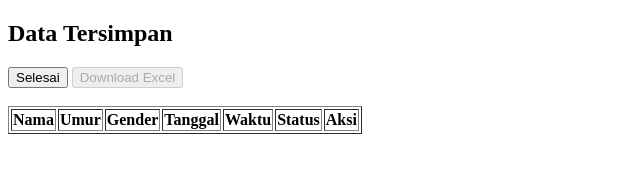
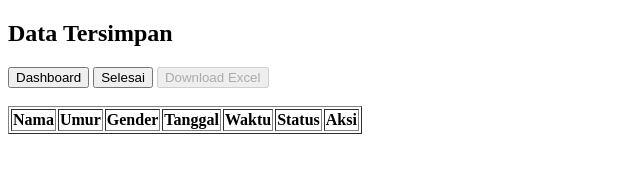
Before and after one commit to hisyamnuriyanda/iothysm, a plain HTML site: page record.html in a window 1280 px wide. Shown: the whole page, without its empty margins (0-640 px from the left). Drawn offline with Linux system fonts and the light colour scheme.

Commit message:
Update record.html

```diff
--- a/record.html
+++ b/record.html
@@ -8,6 +8,7 @@
     <h2>Data Tersimpan</h2>
 
     <!-- tombol -->
+    <button onclick="keDashboard()">Dashboard</button>
     <button onclick="selesai()">Selesai</button>
     <button id="btnDownload" onclick="downloadExcel()" disabled>
         Download Excel
```
